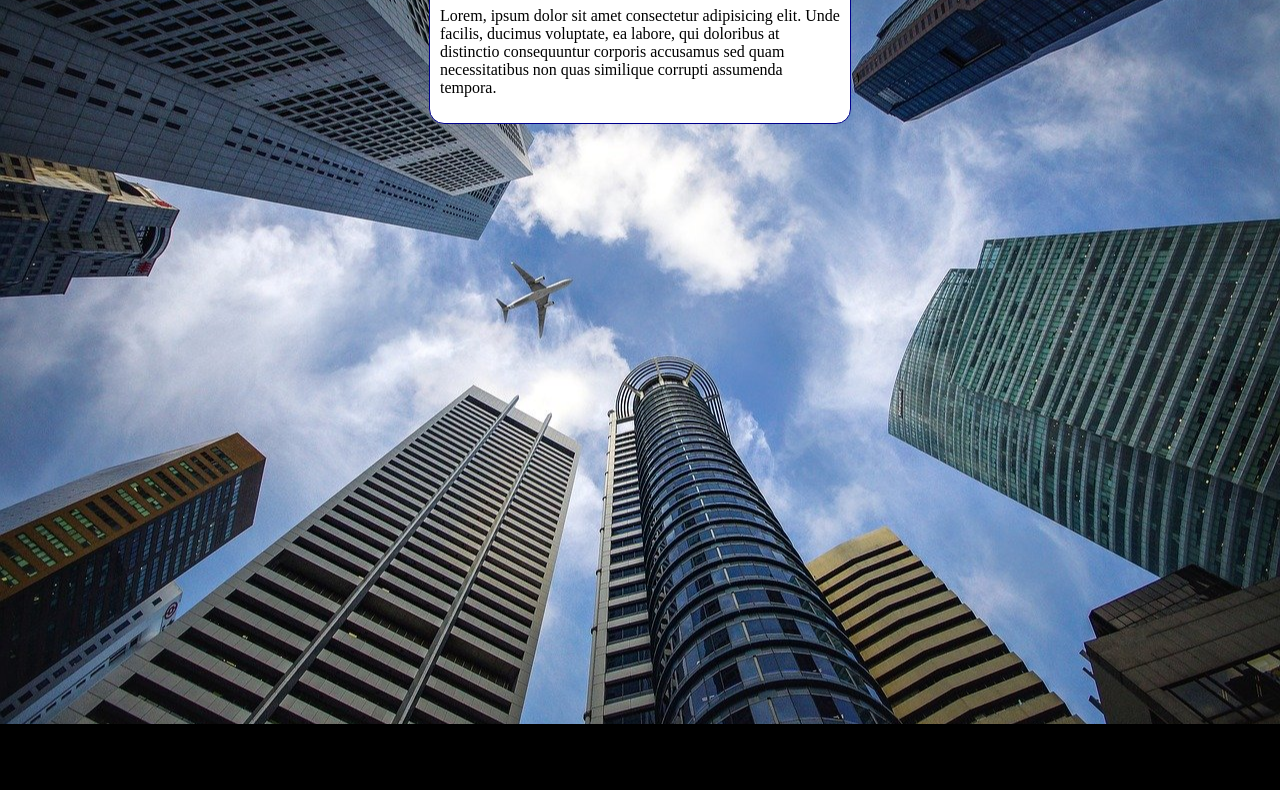
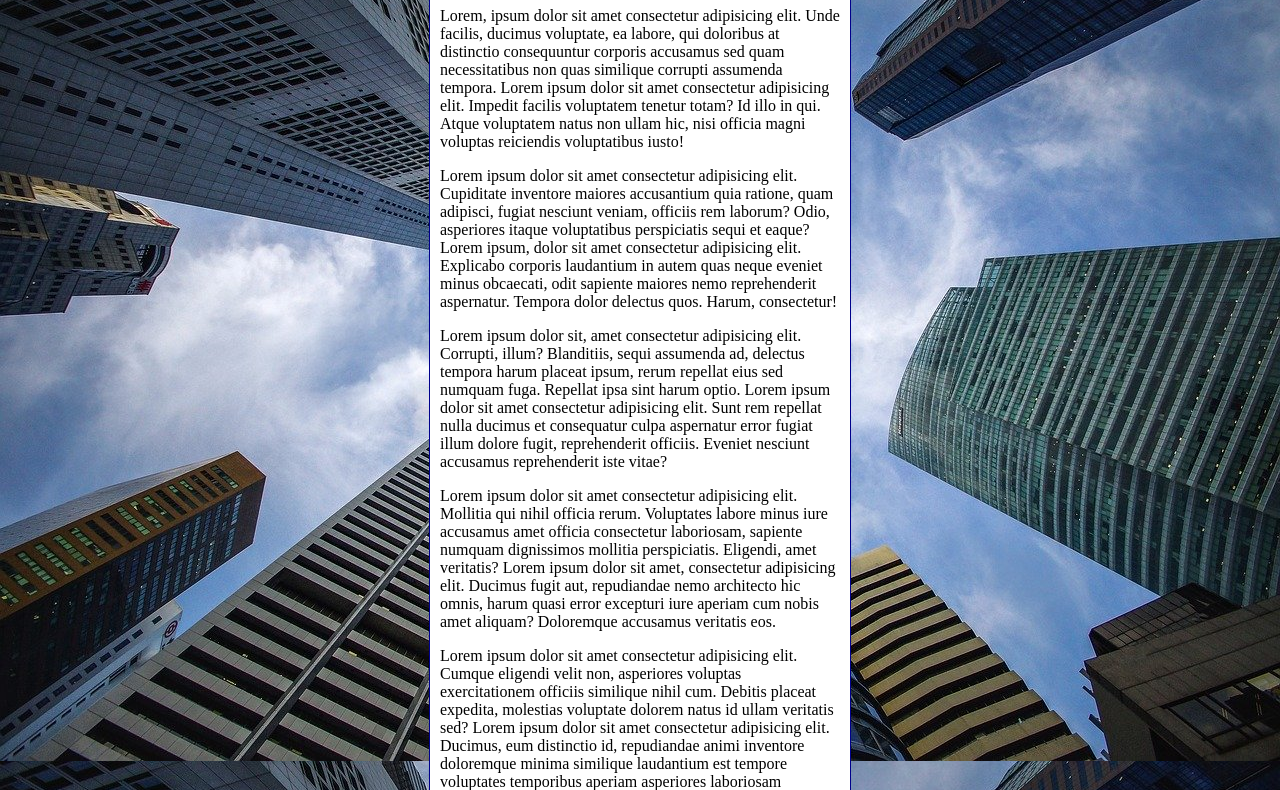
Before and after one commit to ThiagooAlmeida/html-css, a plain HTML site: page exercicios/ex022/fundo006.html in a window 1280 px wide. Shown: the part 92-882 px from the top of the page. Before the commit the page ends 816 px from the top, so only its background shows below. Drawn offline with Linux system fonts and the light colour scheme.

Commit message:
atualizando o exercicio 022

```diff
--- a/exercicios/ex022/fundo006.html
+++ b/exercicios/ex022/fundo006.html
@@ -4,20 +4,33 @@
     <meta charset="UTF-8">
     <meta http-equiv="X-UA-Compatible" content="IE=edge">
     <meta name="viewport" content="width=device-width, initial-scale=1.0">
-    <title>Document</title>
+    <title>Fundo fixo de tela</title>
     <style>
         body {
+
+
             height: 100vh;
+            /*
             background-color: black;
             background-image: url(imagens/wallpaper002.jpg);
             background-position: center center;
             background-repeat: no-repeat;
             background-size: cover;
+            background-attachment: fixed;*/
+
+            /*
+                Shorthand - background
+                color > image > position > repeat > [size] > attachment
+            */
+
+            background: black url(imagens/wallpaper002.jpg) center center no-repeat fixed;
+
+        background-size: cover;
         }
 
         main {
             background-color: white;
-            width: 400px;
+            max-width: 400px;
             padding: 10px;
             margin: auto;
             border: 1px solid darkblue;
@@ -28,7 +41,15 @@
 <body>
     <main>
         <h1>Teste de imagem de fundo</h1>
-        <p>Lorem, ipsum dolor sit amet consectetur adipisicing elit. Unde facilis, ducimus voluptate, ea labore, qui doloribus at distinctio consequuntur corporis accusamus sed quam necessitatibus non quas similique corrupti assumenda tempora.</p>
+        <p>Lorem, ipsum dolor sit amet consectetur adipisicing elit. Unde facilis, ducimus voluptate, ea labore, qui doloribus at distinctio consequuntur corporis accusamus sed quam necessitatibus non quas similique corrupti assumenda tempora. Lorem ipsum dolor sit amet consectetur adipisicing elit. Impedit facilis voluptatem tenetur totam? Id illo in qui. Atque voluptatem natus non ullam hic, nisi officia magni voluptas reiciendis voluptatibus iusto!</p>
+
+        <p>Lorem ipsum dolor sit amet consectetur adipisicing elit. Cupiditate inventore maiores accusantium quia ratione, quam adipisci, fugiat nesciunt veniam, officiis rem laborum? Odio, asperiores itaque voluptatibus perspiciatis sequi et eaque? Lorem ipsum, dolor sit amet consectetur adipisicing elit. Explicabo corporis laudantium in autem quas neque eveniet minus obcaecati, odit sapiente maiores nemo reprehenderit aspernatur. Tempora dolor delectus quos. Harum, consectetur!</p>
+
+        <p>Lorem ipsum dolor sit, amet consectetur adipisicing elit. Corrupti, illum? Blanditiis, sequi assumenda ad, delectus tempora harum placeat ipsum, rerum repellat eius sed numquam fuga. Repellat ipsa sint harum optio. Lorem ipsum dolor sit amet consectetur adipisicing elit. Sunt rem repellat nulla ducimus et consequatur culpa aspernatur error fugiat illum dolore fugit, reprehenderit officiis. Eveniet nesciunt accusamus reprehenderit iste vitae?</p>
+
+        <p>Lorem ipsum dolor sit amet consectetur adipisicing elit. Mollitia qui nihil officia rerum. Voluptates labore minus iure accusamus amet officia consectetur laboriosam, sapiente numquam dignissimos mollitia perspiciatis. Eligendi, amet veritatis? Lorem ipsum dolor sit amet, consectetur adipisicing elit. Ducimus fugit aut, repudiandae nemo architecto hic omnis, harum quasi error excepturi iure aperiam cum nobis amet aliquam? Doloremque accusamus veritatis eos.</p>
+
+        <p>Lorem ipsum dolor sit amet consectetur adipisicing elit. Cumque eligendi velit non, asperiores voluptas exercitationem officiis similique nihil cum. Debitis placeat expedita, molestias voluptate dolorem natus id ullam veritatis sed? Lorem ipsum dolor sit amet consectetur adipisicing elit. Ducimus, eum distinctio id, repudiandae animi inventore doloremque minima similique laudantium est tempore voluptates temporibus aperiam asperiores laboriosam obcaecati delectus vero iusto. Lorem ipsum dolor sit, amet consectetur adipisicing elit. Iure est quo repellat earum totam doloribus harum excepturi sunt doloremque accusamus distinctio architecto consectetur amet ut, hic deleniti neque quae quam.</p>
     </main>
 </body>
 </html>
```
